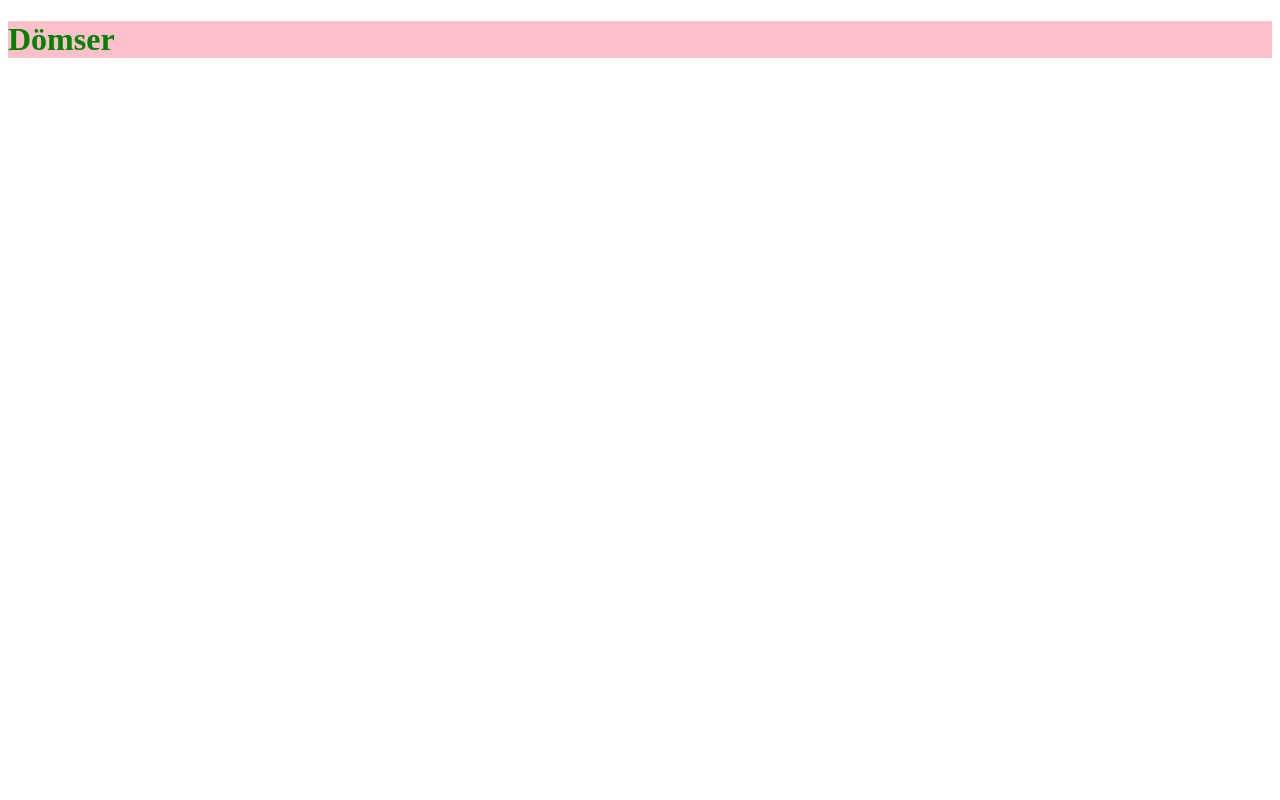
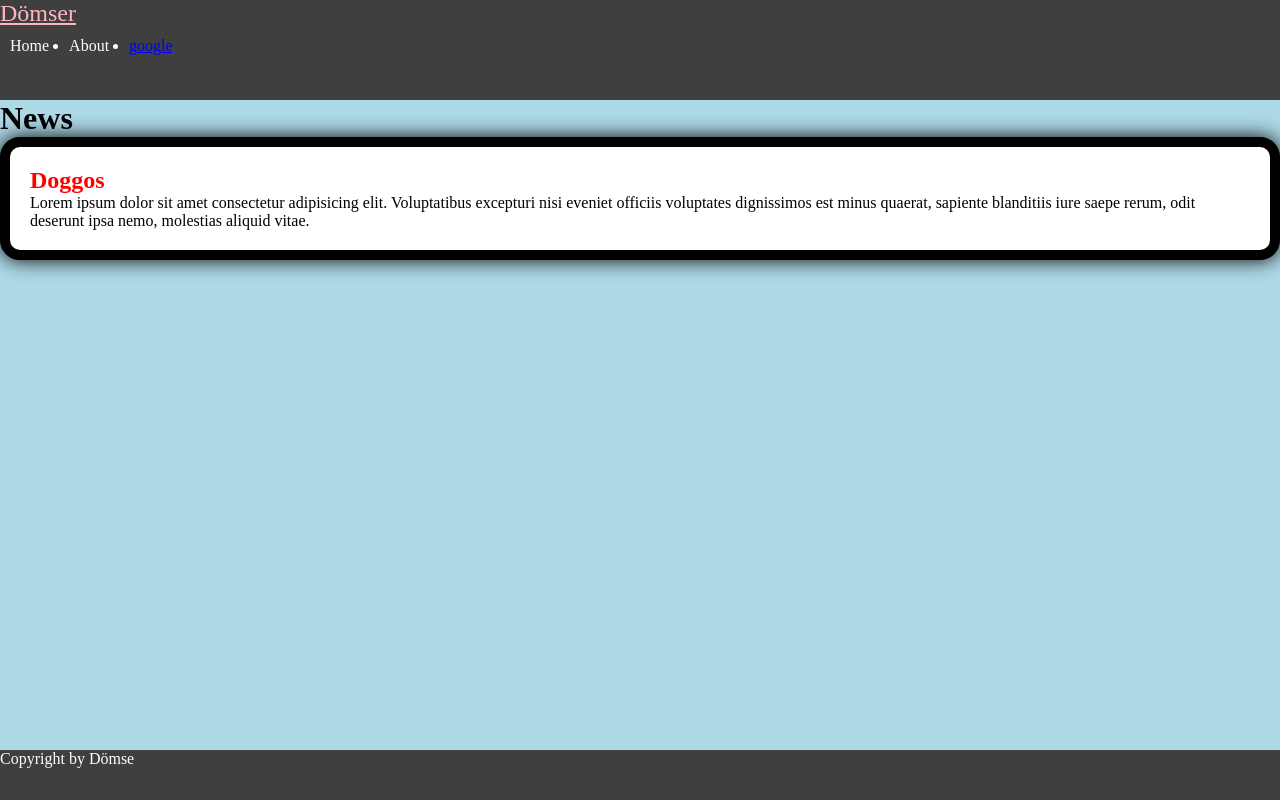
Before and after one commit to Mersag/css-structure, a plain HTML site: page index.html in a window 1280 px wide. Drawn offline with Linux system fonts and the light colour scheme.

Commit message:
the dirty commited rest

```diff
--- /dev/null
+++ b/base.css
@@ -0,0 +1,14 @@
+* {
+  margin: 0;
+  padding: 0;
+  box-sizing: border-box;
+}
+
+:root {
+  --header-height: 100px;
+  --footer-height: 50px;
+
+  --primary-color: #3f3f3f;
+  --primary-contrast-color: white;
+  --card-border-radius: 20px;
+}
--- /dev/null
+++ b/components/article.css
@@ -0,0 +1,12 @@
+.article {
+  border: 10px solid black;
+  padding: 20px;
+  box-shadow: 0 0 20px 0 black;
+  background: white;
+  border-radius: var(--card-border-radius);
+  width: 100%;
+}
+
+.article__headline {
+  color: red;
+}
--- /dev/null
+++ b/components/footer.css
@@ -0,0 +1,8 @@
+.footer {
+  background: var(--primary-color);
+  color: var(--primary-contrast-color);
+  height: var(--footer-height);
+  position: fixed;
+  bottom: 0;
+  width: 100%;
+}
--- /dev/null
+++ b/components/header.css
@@ -0,0 +1,23 @@
+.header {
+  background: var(--primary-color);
+  color: var(--primary-contrast-color);
+  height: var(--header-height);
+}
+
+.header__headline {
+  color: lightpink;
+  font-size: 1.5rem;
+}
+
+.header__navlist {
+  display: flex;
+  flex-direction: row;
+}
+
+.header__navlist__item {
+  margin: 10px;
+}
+
+.header__navlist__item--active {
+  text-decoration: underline;
+}
--- /dev/null
+++ b/components/main.css
@@ -0,0 +1,6 @@
+@import "./article.css";
+
+.main {
+  background: lightblue;
+  min-height: calc(100vh - var(--header-height) - var(--footer-height));
+}
--- a/index.html
+++ b/index.html
@@ -8,6 +8,30 @@
     <title>Document</title>
   </head>
   <body>
-    <h1>Dömser</h1>
+    <header class="header">
+      <a href="#" class="header__headline">Dömser</a>
+      <nav>
+        <ul class="header__navlist">
+          <li class="header__navlist__item">Home</li>
+          <li class="header__navlist__item">About</li>
+          <li class="header__navlist__item header__navlist__item--active">
+            <a href="https://www.google.de/" target="_blank">google</a>
+          </li>
+        </ul>
+      </nav>
+    </header>
+    <main class="main">
+      <h1>News</h1>
+      <article class="article">
+        <h2 class="article__headline">Doggos</h2>
+        <p>
+          Lorem ipsum dolor sit amet consectetur adipisicing elit. Voluptatibus
+          excepturi nisi eveniet officiis voluptates dignissimos est minus
+          quaerat, sapiente blanditiis iure saepe rerum, odit deserunt ipsa
+          nemo, molestias aliquid vitae.
+        </p>
+      </article>
+      <footer class="footer">Copyright by Dömse</footer>
+    </main>
   </body>
 </html>
--- a/styles.css
+++ b/styles.css
@@ -1,4 +1,4 @@
-h1 {
-  color: green;
-  background: pink;
-}
+@import "./base.css";
+@import "./components/header.css";
+@import "./components/main.css";
+@import "./components/footer.css";
```
Also changed, not shown: 1 other file.
